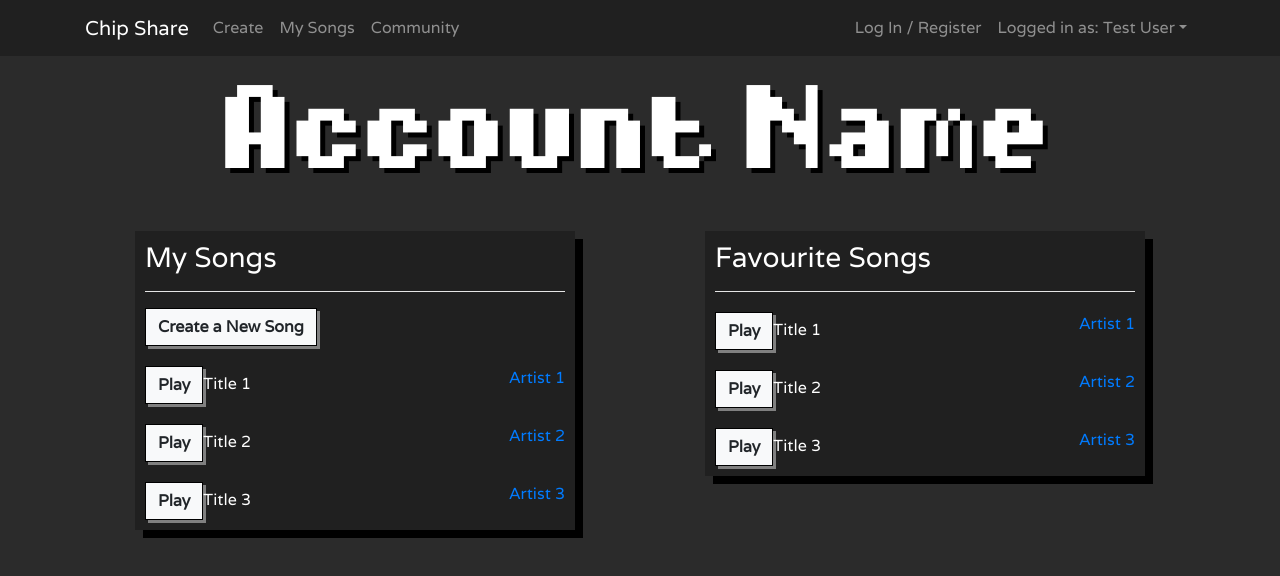
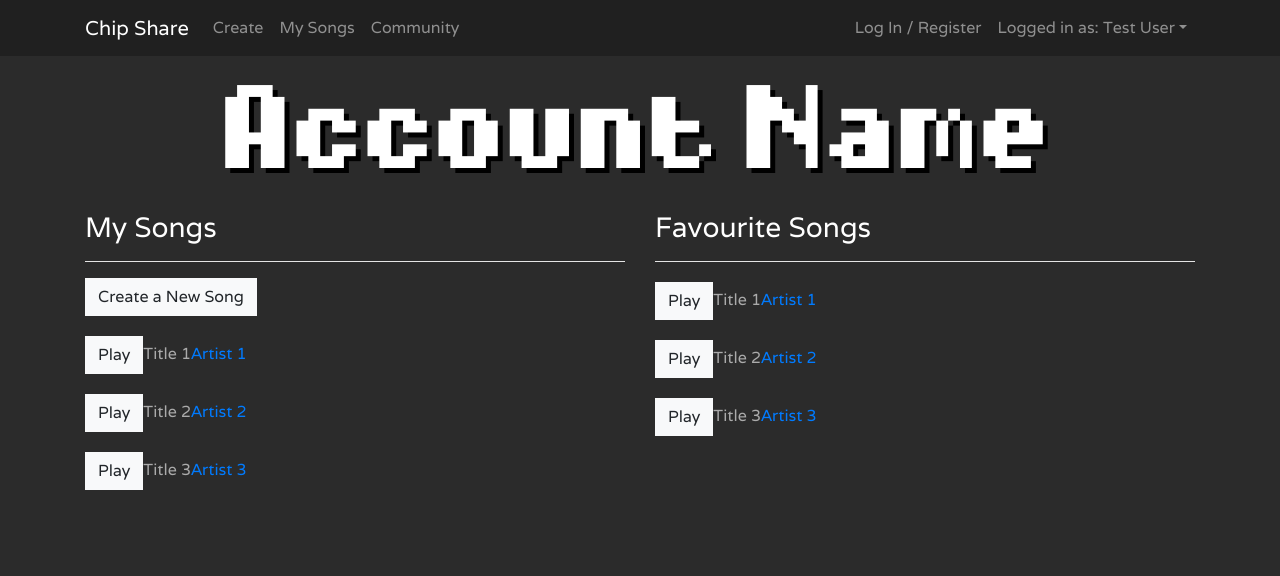
Before and after one commit to versox/chip-share, a React (Create React App) app in the folder client/: page /profile in a window 1280 px wide. Shown: the top 576 px of the page. Built offline with nearby package versions, Linux system fonts and the light colour scheme.

Commit message:
CSS cleanup

```diff
--- a/client/src/index.css
+++ b/client/src/index.css
@@ -210,36 +210,11 @@ hr {
 }
 
 /* end content */
+/* pages */
 
-.msec {
-	box-shadow: 8px 8px black;
-	background-color: #202020;
-	color: white;
-	margin: 20px 50px 20px 50px;
-	padding: 10px;
-	float: center;
-}
-.song-listOLD {
-	background-color: #101010;
-	box-shadow: 5px 5px black;
-	padding: 10px;
-	margin-top: 10px;
-	margin-bottom: 10px;
-}
-.artist-name {
-	float: right;
-}
 .form-signin {
 	margin: auto;
 	width: 400px;
 }
-.btn-light {
-	border-radius: 0;
-	box-shadow: 3px 3px grey;
-	border-color: black;
-	font-weight: bold;
-}
 
-h1, h3 {
-    color: white;
-}
+/* end pages */
```
